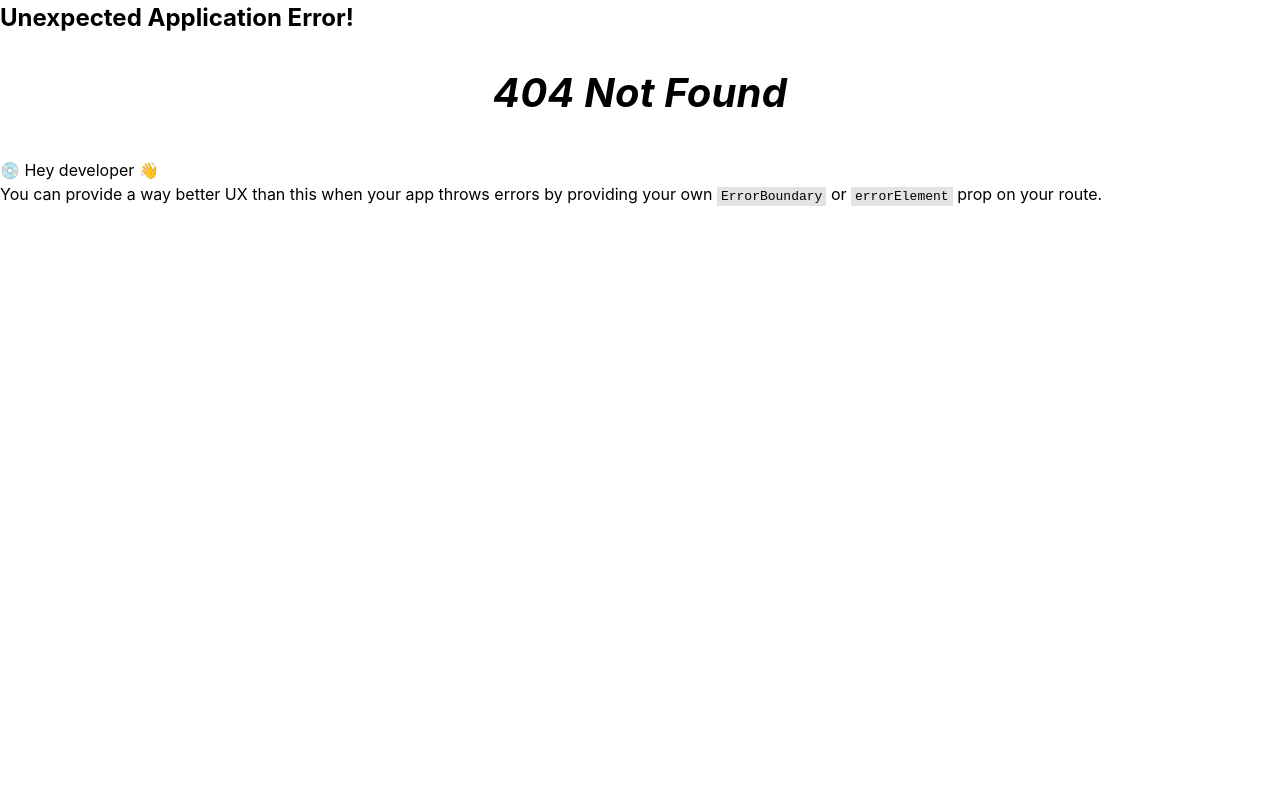
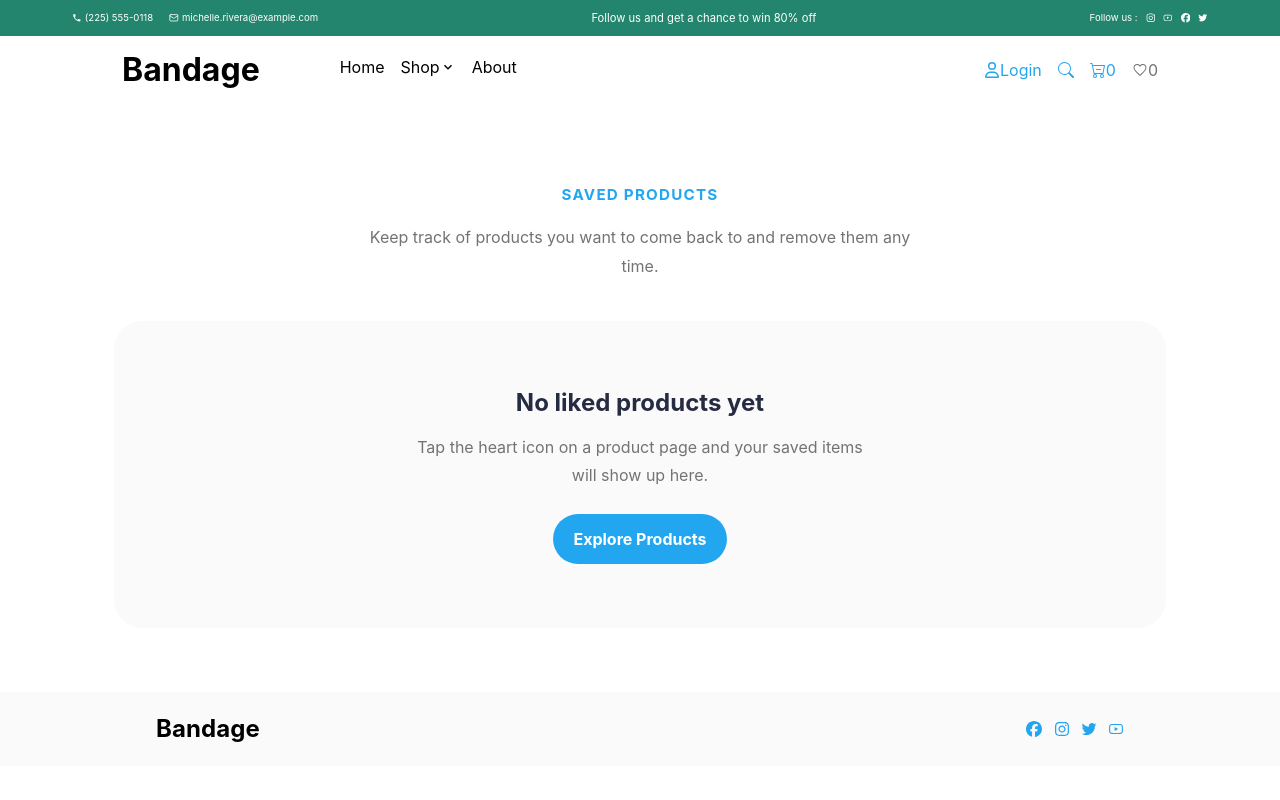
Before and after one commit to Tnath1/ecom-app, a React (Vite) app: page /loved in a window 1280 px wide. Before the commit this address had no page. Shown: the top 800 px of the page. Built offline with nearby package versions, Linux system fonts and the light colour scheme.

Commit message:
fix: liked page

```diff
--- a/src/components/Cart.jsx
+++ b/src/components/Cart.jsx
@@ -22,8 +22,10 @@ const Cart = () => {
   const totalItems = cartItems.length;
   const subtotal = cartItems.reduce(
     (sum, item) => sum + item.price * item.quantity,
-    0
+    0,
   );
+  const tax = subtotal * 0.05;
+  const total = subtotal + tax;
 
   const renderStars = (rating) => {
     const filledCount = Math.round(rating || 0);
@@ -153,13 +155,6 @@ const Cart = () => {
               </div>
             </div>
 
-            <div className="h2-container-sec">
-              <h2 className="heading-two">Order summary</h2>
-              <p className="red-p">
-                Add your delivery
-                <br /> address to checkout to <br /> see delivery charges.
-              </p>
-            </div>
             <div className="underline-checkout-first"></div>
             <div className="h2-container-sec">
               <h2 className="heading-three">Subtotal</h2>
@@ -169,9 +164,16 @@ const Cart = () => {
             </div>
             <div className="underline-checkout"></div>
             <div className="h2-container-sec">
+              <h2 className="heading-three">Tax Fee</h2>
+              <p>
+                $ <span>{tax.toFixed(2)}</span>
+              </p>
+            </div>
+            <div className="underline-checkout"></div>
+            <div className="h2-container-sec">
               <h2 className="heading-four">Total</h2>
               <p className="total-amnt">
-                $ <span>{subtotal.toFixed(2)}</span>
+                $ <span>{total.toFixed(2)}</span>
               </p>
             </div>
             <div className="underline-checkout"></div>
@@ -183,7 +185,9 @@ const Cart = () => {
             </div>
           </div>
           <div className="btn-cont">
-            <button disabled={cartItems.length === 0}>Proceed to Checkout</button>
+            <button disabled={cartItems.length === 0}>
+              Proceed to Checkout
+            </button>
           </div>
 
           <div className="last-hori-rule"></div>
@@ -196,7 +200,7 @@ const Cart = () => {
         </div>
       </div>
       <div className="cart-bestseller">
-        <BestSeller />
+        {/* <BestSeller /> */}
       </div>
     </div>
   );
--- /dev/null
+++ b/src/components/Loved.jsx
@@ -0,0 +1,79 @@
+import { Link } from "react-router-dom";
+import { useDispatch, useSelector } from "react-redux";
+import { IoMdHeart } from "react-icons/io";
+import "./css/loved.css";
+import { removeLikedProduct } from "../data/likedSlice";
+
+const Loved = () => {
+  const dispatch = useDispatch();
+  const lovedItems = useSelector((state) => state.liked.items);
+
+  return (
+    <main className="loved-page">
+      <section className="loved-hero">
+        <p className="loved-eyebrow">Saved Products</p>
+        {/* <h1>Everything you have liked in one place.</h1> */}
+        <p className="loved-copy">
+          Keep track of products you want to come back to and remove them any
+          time.
+        </p>
+      </section>
+
+      {lovedItems.length > 0 ? (
+        <section className="loved-grid">
+          {lovedItems.map((item) => (
+            <article className="loved-card" key={item.id}>
+              <div className="loved-image-wrap">
+                <img src={item.thumbnail} alt={item.title} />
+                <button
+                  type="button"
+                  className="loved-remove-button"
+                  onClick={() => dispatch(removeLikedProduct(item.id))}
+                >
+                  <IoMdHeart />
+                </button>
+              </div>
+
+              <div className="loved-card-body">
+                <p className="loved-stock">{item.availabilityStatus}</p>
+                <h2>{item.title}</h2>
+                <p className="loved-description">{item.description}</p>
+
+                <div className="loved-meta">
+                  <span>${item.price}</span>
+                  <p>{item.reviewsCount} reviews</p>
+                </div>
+
+                <div className="loved-actions">
+                  <Link to={`/product/${item.id}`} className="loved-view-link">
+                    View Product
+                  </Link>
+                  <button
+                    type="button"
+                    className="loved-text-button"
+                    onClick={() => dispatch(removeLikedProduct(item.id))}
+                  >
+                    Remove
+                  </button>
+                </div>
+              </div>
+            </article>
+          ))}
+        </section>
+      ) : (
+        <section className="loved-empty-state">
+          <h2>No liked products yet</h2>
+          <p>
+            Tap the heart icon on a product page and your saved items will show
+            up here.
+          </p>
+          <Link to="/shop" className="loved-shop-link">
+            Explore Products
+          </Link>
+        </section>
+      )}
+    </main>
+  );
+};
+
+export default Loved;
--- a/src/components/Nav.jsx
+++ b/src/components/Nav.jsx
@@ -34,6 +34,7 @@ const Nav = () => {
 
   const location = useLocation();
   const cartCount = useSelector((state) => state.cart.items.length);
+  const likedCount = useSelector((state) => state.liked.items.length);
   const isShopActive =
     location.pathname === "/shop" || location.pathname.startsWith("/product/");
 
@@ -128,10 +129,12 @@ const Nav = () => {
                   <p>{cartCount}</p>
                 </div>
               </Link>
-              <div className="hrt-icon">
-                <IoMdHeartEmpty />
-                <p>1</p>
-              </div>
+              <Link to="/loved">
+                <div className="hrt-icon">
+                  <IoMdHeartEmpty />
+                  <p>{likedCount}</p>
+                </div>
+              </Link>
             </div>
             <div className="Handmenu">
               <div className="search-flex">
--- a/src/components/ProductDetail.jsx
+++ b/src/components/ProductDetail.jsx
@@ -9,24 +9,35 @@ import random from "../components/componenticon/random-icon.png";
 import strip from "../components/componenticon/strip-icon.png";
 import filledStar from "../components/imgcomponent/filled-star.png";
 import emptyStar from "../components/imgcomponent/empty-star.png";
-import { IoMdHeartEmpty } from "react-icons/io";
+import { IoMdHeart, IoMdHeartEmpty } from "react-icons/io";
 import { BsCartDash } from "react-icons/bs";
 import { IoEyeSharp } from "react-icons/io5";
 import { addToCart } from "../data/cartSlice";
+import { toggleLikedProduct } from "../data/likedSlice";
 
 const ProductDetail = () => {
   const { id } = useParams();
   const dispatch = useDispatch();
   const products = useSelector((state) => state.products.items);
   const cartItems = useSelector((state) => state.cart.items);
+  const likedItems = useSelector((state) => state.liked.items);
   const product = products.find((product) => product.id === parseInt(id));
   const isInCart = cartItems.some(
     (cartItem) => cartItem.id === parseInt(id, 10)
+  );
+  const isLiked = likedItems.some(
+    (likedItem) => likedItem.id === parseInt(id, 10)
   );
 
   const handleAddToCart = () => {
     if (product && !isInCart) {
       dispatch(addToCart(product));
+    }
+  };
+
+  const handleToggleLiked = () => {
+    if (product) {
+      dispatch(toggleLikedProduct(product));
     }
   };
 
@@ -127,7 +138,14 @@ const ProductDetail = () => {
                     </button>
                   </div>
                   <div className="product-icon-main-containe">
-                    <IoMdHeartEmpty />
+                    {isLiked ? (
+                      <IoMdHeart
+                        className="liked-product-icon"
+                        onClick={handleToggleLiked}
+                      />
+                    ) : (
+                      <IoMdHeartEmpty onClick={handleToggleLiked} />
+                    )}
                     <BsCartDash
                       className={isInCart ? "product-cart-icon disabled-icon" : ""}
                       onClick={handleAddToCart}
--- /dev/null
+++ b/src/components/css/loved.css
@@ -0,0 +1,190 @@
+.loved-page {
+  max-width: 1100px;
+  margin: 0 auto;
+  padding: 1.5rem 1.5rem 4rem;
+}
+
+.loved-hero {
+  text-align: center;
+  padding: 2rem 1rem 2.5rem;
+}
+
+.loved-eyebrow {
+  color: rgba(35, 166, 240, 1);
+  font-size: 0.95rem;
+  font-weight: 700;
+  letter-spacing: 0.08em;
+  text-transform: uppercase;
+}
+
+.loved-hero h1 {
+  color: rgba(37, 43, 66, 1);
+  font-size: clamp(2.4rem, 5vw, 4rem);
+  line-height: 1.08;
+  margin-top: 0.8rem;
+}
+
+.loved-copy {
+  max-width: 54ch;
+  margin: 1rem auto 0;
+  color: rgba(115, 115, 115, 1);
+  line-height: 1.8;
+}
+
+.loved-grid {
+  display: grid;
+  grid-template-columns: repeat(3, minmax(0, 1fr));
+  gap: 1.5rem;
+}
+
+.loved-card {
+  background: white;
+  border: 1px solid rgba(37, 43, 66, 0.08);
+  border-radius: 24px;
+  overflow: hidden;
+  box-shadow: 0 20px 38px rgba(37, 43, 66, 0.08);
+}
+
+.loved-image-wrap {
+  position: relative;
+  background: rgba(250, 250, 250, 1);
+  aspect-ratio: 1 / 1;
+}
+
+.loved-image-wrap img {
+  width: 100%;
+  height: 100%;
+  object-fit: cover;
+}
+
+.loved-remove-button {
+  position: absolute;
+  top: 16px;
+  right: 16px;
+  width: 44px;
+  height: 44px;
+  border: none;
+  border-radius: 999px;
+  background: white;
+  color: #e85b5b;
+  box-shadow: 0 10px 25px rgba(37, 43, 66, 0.12);
+  cursor: pointer;
+  font-size: 1.4rem;
+}
+
+.loved-card-body {
+  padding: 1.4rem;
+}
+
+.loved-stock {
+  color: rgba(35, 166, 240, 1);
+  font-size: 0.85rem;
+  font-weight: 700;
+  margin-bottom: 0.65rem;
+}
+
+.loved-card-body h2 {
+  color: rgba(37, 43, 66, 1);
+  font-size: 1.15rem;
+  line-height: 1.4;
+}
+
+.loved-description {
+  color: rgba(115, 115, 115, 1);
+  font-size: 0.95rem;
+  line-height: 1.7;
+  margin-top: 0.75rem;
+}
+
+.loved-meta {
+  display: flex;
+  justify-content: space-between;
+  align-items: center;
+  margin-top: 1rem;
+  gap: 1rem;
+}
+
+.loved-meta span {
+  color: rgba(35, 133, 109, 1);
+  font-size: 1.1rem;
+  font-weight: 700;
+}
+
+.loved-meta p {
+  color: rgba(115, 115, 115, 1);
+  font-size: 0.9rem;
+}
+
+.loved-actions {
+  display: flex;
+  justify-content: space-between;
+  align-items: center;
+  margin-top: 1.4rem;
+  gap: 1rem;
+}
+
+.loved-view-link,
+.loved-shop-link {
+  display: inline-flex;
+  justify-content: center;
+  align-items: center;
+  border-radius: 999px;
+  padding: 0.8rem 1.25rem;
+  background: rgba(35, 166, 240, 1);
+  color: white;
+  text-decoration: none;
+  font-weight: 700;
+}
+
+.loved-text-button {
+  border: none;
+  background: transparent;
+  color: rgba(231, 91, 91, 1);
+  cursor: pointer;
+  font-weight: 700;
+}
+
+.loved-empty-state {
+  background: rgba(250, 250, 250, 1);
+  border-radius: 28px;
+  padding: 4rem 1.5rem;
+  text-align: center;
+}
+
+.loved-empty-state h2 {
+  color: rgba(37, 43, 66, 1);
+  margin-bottom: 0.75rem;
+}
+
+.loved-empty-state p {
+  color: rgba(115, 115, 115, 1);
+  max-width: 46ch;
+  margin: 0 auto 1.5rem;
+  line-height: 1.8;
+}
+
+@media (max-width: 950px) {
+  .loved-grid {
+    grid-template-columns: repeat(2, minmax(0, 1fr));
+  }
+}
+
+@media (max-width: 650px) {
+  .loved-page {
+    padding: 1rem 1rem 3rem;
+  }
+
+  .loved-grid {
+    grid-template-columns: 1fr;
+  }
+
+  .loved-actions {
+    flex-direction: column;
+    align-items: stretch;
+  }
+
+  .loved-view-link,
+  .loved-shop-link {
+    width: 100%;
+  }
+}
--- a/src/components/css/productDetails.css
+++ b/src/components/css/productDetails.css
@@ -208,6 +208,10 @@ div.product-icon-main-containe {
   cursor: pointer;
 }
 
+.liked-product-icon {
+  color: rgba(231, 91, 91, 1);
+}
+
 .disabled-icon {
   opacity: 0.4;
   cursor: not-allowed;
--- a/src/data/Store.js
+++ b/src/data/Store.js
@@ -3,12 +3,14 @@ import { configureStore } from "@reduxjs/toolkit";
 import { productApi } from "../data/product.api";
 import productsReducer from "./apiSlice";
 import cartReducer from "./cartSlice";
+import likedReducer from "./likedSlice";
 
 export const store = configureStore({
   reducer: {
     [productApi.reducerPath]: productApi.reducer,
     products: productsReducer,
     cart: cartReducer,
+    liked: likedReducer,
   },
   middleware: (getDefaultMiddleware) =>
     getDefaultMiddleware().concat(productApi.middleware),
--- /dev/null
+++ b/src/data/likedSlice.js
@@ -0,0 +1,37 @@
+import { createSlice } from "@reduxjs/toolkit";
+
+const likedSlice = createSlice({
+  name: "liked",
+  initialState: {
+    items: [],
+  },
+  reducers: {
+    toggleLikedProduct: (state, action) => {
+      const product = action.payload;
+      const existingItem = state.items.find((item) => item.id === product.id);
+
+      if (existingItem) {
+        state.items = state.items.filter((item) => item.id !== product.id);
+        return;
+      }
+
+      state.items.push({
+        id: product.id,
+        title: product.title,
+        price: product.price,
+        description: product.description,
+        thumbnail: product.thumbnail || product.images?.[0] || "",
+        availabilityStatus: product.availabilityStatus || "In stock",
+        rating: product.rating || 0,
+        reviewsCount: product.reviews?.length || 0,
+      });
+    },
+    removeLikedProduct: (state, action) => {
+      state.items = state.items.filter((item) => item.id !== action.payload);
+    },
+  },
+});
+
+export const { toggleLikedProduct, removeLikedProduct } = likedSlice.actions;
+
+export default likedSlice.reducer;
--- a/src/main.jsx
+++ b/src/main.jsx
@@ -27,6 +27,7 @@ import Home from "./components/Home";
 import About from "./components/About";
 import ProductDetail from "./components/ProductDetail";
 import Cart from "./components/Cart.jsx";
+import Loved from "./components/Loved.jsx";
 import Shop from "./components/Shop";
 
 
@@ -38,6 +39,7 @@ const router = createBrowserRouter([
       { path: "", element: <Home /> },
       { path: "shop", element: <Shop /> },
       { path: "about", element: <About /> },
+      { path: "loved", element: <Loved /> },
       { path: "product/:id", element: <ProductDetail /> },
       { path: "/cart", element: <Cart/> },
       // Add more routes as needed
```
